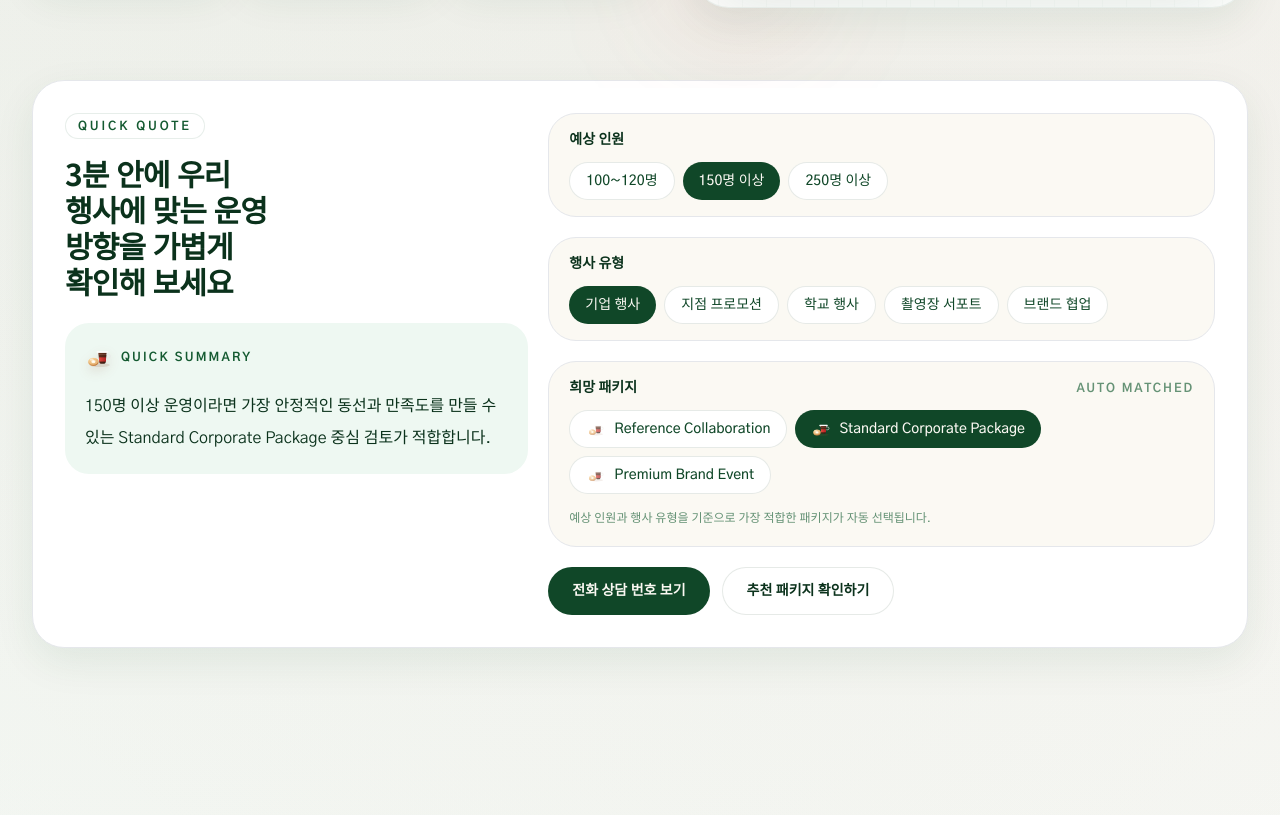
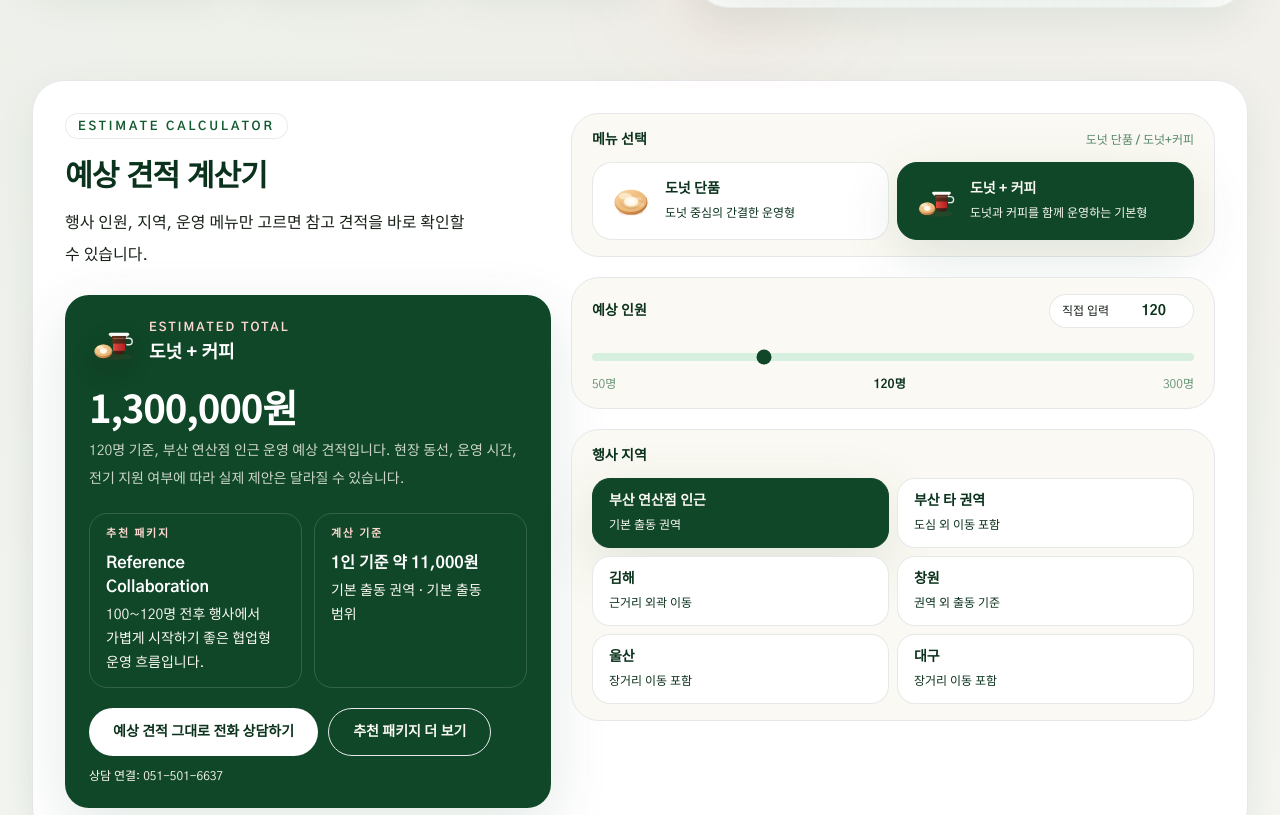
Before and after one commit to oreo4885-max/kkd-catering-landing, a Next.js app: page / in a window 1280 px wide. Shown: the part 844-1659 px from the top of the page. Built offline with nearby package versions, Linux system fonts and the light colour scheme; no server answers.

Commit message:
익명 견적 계산기 추가 및 카카오 문의 버튼 구조 준비

```diff
--- a/app/page.tsx
+++ b/app/page.tsx
@@ -4,6 +4,7 @@ import {
   FaqSection,
   HeroSection,
   InquirySection,
+  KakaoFloatingButton,
   PackagesSection,
   ProcessSection,
   QuickQuoteSection,
@@ -27,6 +28,7 @@ export default function Home() {
       <FaqSection />
       <InquirySection />
       <BottomCtaSection />
+      <KakaoFloatingButton />
       <StickyMobileCta />
     </main>
   );
--- a/components/landing/index.ts
+++ b/components/landing/index.ts
@@ -3,6 +3,7 @@ export { CoBrandingSection } from "./sections/co-branding-section";
 export { FaqSection } from "./sections/faq-section";
 export { HeroSection } from "./sections/hero-section";
 export { InquirySection } from "./sections/inquiry-section";
+export { KakaoFloatingButton } from "./sections/kakao-floating-button";
 export { PackagesSection } from "./sections/packages-section";
 export { ProcessSection } from "./sections/process-section";
 export { QuickQuoteSection } from "./sections/quick-quote-section";
--- a/components/landing/sections/quick-quote-section.tsx
+++ b/components/landing/sections/quick-quote-section.tsx
@@ -1,163 +1,297 @@
 "use client";
 
-import { useEffect, useMemo, useState } from "react";
+import { useMemo, useState } from "react";
 import { siteContent } from "@/app/content";
-import { DonutCoffeeIcon } from "../brand-icons";
+import { DonutCoffeeIcon, DonutIcon } from "../brand-icons";
 
-function AutoPackageIcon({ active }: { active: boolean }) {
-  return (
-    <DonutCoffeeIcon
-      className={`h-5 w-5 transition-transform duration-300 ${active ? "scale-100" : "scale-90 opacity-70"}`}
-    />
-  );
+type MenuOption = {
+  id: "donut" | "combo";
+  label: string;
+  description: string;
+  minimum: number;
+  perHead: number;
+};
+
+type RegionOption = {
+  id: string;
+  label: string;
+  surcharge: number;
+  note: string;
+};
+
+const menuOptions: MenuOption[] = [
+  {
+    id: "donut",
+    label: "도넛 단품",
+    description: "도넛 중심의 간결한 운영형",
+    minimum: 520000,
+    perHead: 7800,
+  },
+  {
+    id: "combo",
+    label: "도넛 + 커피",
+    description: "도넛과 커피를 함께 운영하는 기본형",
+    minimum: 690000,
+    perHead: 10800,
+  },
+];
+
+const regionOptions: RegionOption[] = [
+  {
+    id: "yeonsan",
+    label: "부산 연산점 인근",
+    surcharge: 0,
+    note: "기본 출동 권역",
+  },
+  {
+    id: "busan",
+    label: "부산 타 권역",
+    surcharge: 70000,
+    note: "도심 외 이동 포함",
+  },
+  {
+    id: "gimhae",
+    label: "김해",
+    surcharge: 100000,
+    note: "근거리 외곽 이동",
+  },
+  {
+    id: "changwon",
+    label: "창원",
+    surcharge: 150000,
+    note: "권역 외 출동 기준",
+  },
+  {
+    id: "ulsan",
+    label: "울산",
+    surcharge: 190000,
+    note: "장거리 이동 포함",
+  },
+  {
+    id: "daegu",
+    label: "대구",
+    surcharge: 230000,
+    note: "장거리 이동 포함",
+  },
+];
+
+const recommendedPackageCopy = {
+  reference: {
+    label: "Reference Collaboration",
+    note: "100~120명 전후 행사에서 가볍게 시작하기 좋은 협업형 운영 흐름입니다.",
+  },
+  standard: {
+    label: "Standard Corporate Package",
+    note: "가장 문의가 많은 기본 운영형으로, 도넛과 커피를 안정적으로 제안하기 좋습니다.",
+  },
+  premium: {
+    label: "Premium Brand Event",
+    note: "대형 행사나 브랜딩 밀도가 높은 현장에서 권장되는 상위 운영형입니다.",
+  },
+} as const;
+
+function formatCurrency(value: number) {
+  return `${new Intl.NumberFormat("ko-KR").format(value)}원`;
+}
+
+function roundToNearestTenThousand(value: number) {
+  return Math.round(value / 10000) * 10000;
 }
 
 export function QuickQuoteSection() {
-  const { quickQuote } = siteContent;
-  const [attendees, setAttendees] = useState("150명 이상");
-  const [eventType, setEventType] = useState(quickQuote.eventOptions[0]);
+  const [menu, setMenu] = useState<MenuOption["id"]>("combo");
+  const [attendees, setAttendees] = useState(120);
+  const [region, setRegion] = useState(regionOptions[0].id);
 
-  const isReferenceTier = attendees === "100~120명";
-  const isPremiumTier = attendees === "250명 이상";
-  const brandCollabDisabled = isReferenceTier;
+  const activeMenu = useMemo(() => menuOptions.find((item) => item.id === menu) ?? menuOptions[0], [menu]);
+  const activeRegion = useMemo(() => regionOptions.find((item) => item.id === region) ?? regionOptions[0], [region]);
+  const callTarget = siteContent.contact.contacts[0]?.href ?? "#inquiry-contact";
+  const callNumber = siteContent.contact.contacts[0]?.phone ?? "";
 
-  useEffect(() => {
-    if (brandCollabDisabled && eventType === "브랜드 협업") {
-      setEventType("기업 행사");
-    }
-  }, [brandCollabDisabled, eventType]);
+  const attendeeTier = attendees <= 120 ? "reference" : attendees >= 250 ? "premium" : "standard";
+  const recommendedPackage = recommendedPackageCopy[attendeeTier];
 
-  const desiredPackage = useMemo(() => {
-    if (isReferenceTier) return "Reference Collaboration";
-    if (isPremiumTier) return "Premium Brand Event";
-    return "Standard Corporate Package";
-  }, [isPremiumTier, isReferenceTier]);
+  const estimatedTotal = useMemo(() => {
+    const baseCost = Math.max(activeMenu.minimum, attendees * activeMenu.perHead);
+    const volumeDiscount = attendees >= 250 ? 0.94 : attendees >= 160 ? 0.97 : 1;
+    return roundToNearestTenThousand(baseCost * volumeDiscount + activeRegion.surcharge);
+  }, [activeMenu, activeRegion.surcharge, attendees]);
 
-  const summaryByPackage: Record<string, string> = {
-    "Reference Collaboration":
-      "100~120명 규모에서는 레퍼런스 협업형으로 진입 장벽을 낮추고, 현장 사진과 운영 톤을 함께 맞춰보는 흐름이 가장 자연스럽습니다.",
-    "Standard Corporate Package":
-      "150명 이상 운영이라면 가장 안정적인 동선과 만족도를 만들 수 있는 Standard Corporate Package 중심 검토가 적합합니다.",
-    "Premium Brand Event":
-      "250명 이상 대규모 행사라면 현장 존재감과 브랜드 연출 밀도를 함께 살릴 수 있는 Premium Brand Event가 가장 잘 맞습니다.",
-  };
+  const perHeadPrice = roundToNearestTenThousand(activeMenu.perHead * 10) / 10;
 
   return (
     <section className="-mt-2 pb-14 sm:pb-24" id="quick-quote">
       <div className="section-shell">
         <div className="rounded-[28px] border border-forest-900/8 bg-white p-4 shadow-card sm:rounded-[32px] sm:p-8">
-          <div className="grid gap-5 lg:grid-cols-[0.82fr_1.18fr] lg:items-start">
+          <div className="grid gap-5 lg:grid-cols-[0.86fr_1.14fr] lg:items-start">
             <div>
-              <span className="section-label">{quickQuote.eyebrow}</span>
-              <h2 className="ko-heading mt-4 max-w-[12ch] text-[1.9rem] font-semibold tracking-tight text-forest-900 sm:max-w-[14ch] sm:text-3xl">
-                {quickQuote.title}
+              <span className="section-label">Estimate Calculator</span>
+              <h2 className="ko-heading mt-4 max-w-[12ch] text-[1.9rem] font-semibold tracking-tight text-forest-900 sm:max-w-[15ch] sm:text-3xl">
+                예상 견적 계산기
               </h2>
-              <div className="mt-5 rounded-[22px] bg-forest-50 px-4 py-4 sm:mt-6 sm:rounded-[24px] sm:px-5 sm:py-5">
-                <div className="inline-flex items-center gap-2 text-xs font-semibold uppercase tracking-[0.18em] text-forest-700">
-                  <DonutCoffeeIcon className="h-7 w-7 drop-shadow-[0_5px_6px_rgba(132,52,22,0.16)]" />
-                  Quick Summary
+              <p className="ko-body mt-4 max-w-[34rem] text-[15px] leading-7 text-forest-800/86 sm:text-base sm:leading-8">
+                행사 인원, 지역, 운영 메뉴만 고르면 참고 견적을 바로 확인할 수 있습니다.
+              </p>
+
+              <div className="mt-5 rounded-[24px] bg-forest-800 px-5 py-5 text-cream shadow-soft sm:mt-6 sm:px-6 sm:py-6">
+                <div className="flex items-center gap-3">
+                  {activeMenu.id === "combo" ? (
+                    <DonutCoffeeIcon className="h-12 w-12 drop-shadow-[0_10px_12px_rgba(17,9,5,0.24)]" />
+                  ) : (
+                    <DonutIcon className="h-12 w-12 drop-shadow-[0_10px_12px_rgba(17,9,5,0.24)]" />
+                  )}
+                  <div>
+                    <p className="text-xs font-semibold uppercase tracking-[0.18em] text-[#ffd8d1]">Estimated Total</p>
+                    <p className="mt-1 text-lg font-semibold text-white">{activeMenu.label}</p>
+                  </div>
                 </div>
-                <p className="ko-body mt-3 text-[15px] leading-7 text-forest-900 sm:text-base sm:leading-8">{summaryByPackage[desiredPackage]}</p>
+
+                <p className="ko-heading mt-5 text-[2rem] font-semibold leading-none text-white sm:text-[2.4rem]">
+                  {formatCurrency(estimatedTotal)}
+                </p>
+                <p className="mt-3 text-sm leading-7 text-cream/80">
+                  {attendees}명 기준, {activeRegion.label} 운영 예상 견적입니다. 현장 동선, 운영 시간, 전기 지원 여부에 따라 실제 제안은
+                  달라질 수 있습니다.
+                </p>
+
+                <div className="mt-5 grid gap-3 sm:grid-cols-2">
+                  <div className="rounded-[18px] border border-white/15 bg-white/8 px-4 py-3">
+                    <p className="text-[11px] font-semibold uppercase tracking-[0.16em] text-[#ffd8d1]">추천 패키지</p>
+                    <p className="mt-2 text-base font-semibold text-white">{recommendedPackage.label}</p>
+                    <p className="mt-1 text-sm leading-6 text-cream/76">{recommendedPackage.note}</p>
+                  </div>
+                  <div className="rounded-[18px] border border-white/15 bg-white/8 px-4 py-3">
+                    <p className="text-[11px] font-semibold uppercase tracking-[0.16em] text-[#ffd8d1]">계산 기준</p>
+                    <p className="mt-2 text-base font-semibold text-white">1인 기준 약 {formatCurrency(perHeadPrice)}</p>
+                    <p className="mt-1 text-sm leading-6 text-cream/76">
+                      {activeRegion.note}
+                      {activeRegion.surcharge > 0 ? ` · 지역 가산 ${formatCurrency(activeRegion.surcharge)}` : " · 기본 출동 범위"}
+                    </p>
+                  </div>
+                </div>
+
+                <div className="mt-5 flex flex-col gap-2.5 sm:flex-row">
+                  <a
+                    href={callTarget}
+                    className="inline-flex h-12 items-center justify-center rounded-full bg-white px-6 text-sm font-semibold text-forest-900 transition hover:bg-blush"
+                  >
+                    예상 견적 그대로 전화 상담하기
+                  </a>
+                  <a
+                    href="#packages"
+                    className="inline-flex h-12 items-center justify-center rounded-full border border-white/24 px-6 text-sm font-semibold text-cream transition hover:bg-white/10"
+                  >
+                    추천 패키지 더 보기
+                  </a>
+                </div>
+                {callNumber ? <p className="mt-3 text-xs text-cream/62">상담 연결: {callNumber}</p> : null}
               </div>
             </div>
 
             <div className="grid gap-4 sm:gap-5">
               <div className="rounded-[24px] border border-forest-900/8 bg-cream px-3.5 py-3.5 sm:rounded-[28px] sm:px-5 sm:py-4">
-                <p className="text-sm font-semibold text-forest-900">예상 인원</p>
-                <div className="mt-3 flex flex-wrap gap-2">
-                  {quickQuote.attendeeOptions.map((option) => (
-                    <button
-                      key={option}
-                      type="button"
-                      onClick={() => setAttendees(option)}
-                      className={`ko-chip rounded-full px-3.5 py-1.5 text-[13px] font-medium transition sm:px-4 sm:py-2 sm:text-sm ${
-                        attendees === option
-                          ? "bg-forest-800 text-cream"
-                          : "border border-forest-900/10 bg-white text-forest-800"
-                      }`}
-                    >
-                      {option}
-                    </button>
-                  ))}
+                <div className="flex items-center justify-between gap-3">
+                  <p className="text-sm font-semibold text-forest-900">메뉴 선택</p>
+                  <p className="text-xs font-medium text-forest-700/70">도넛 단품 / 도넛+커피</p>
+                </div>
+                <div className="mt-3 grid gap-2 sm:grid-cols-2">
+                  {menuOptions.map((option) => {
+                    const active = option.id === menu;
+
+                    return (
+                      <button
+                        key={option.id}
+                        type="button"
+                        onClick={() => setMenu(option.id)}
+                        className={`rounded-[20px] border px-4 py-4 text-left transition ${
+                          active
+                            ? "border-forest-800 bg-forest-800 text-cream shadow-soft"
+                            : "border-forest-900/10 bg-white text-forest-900 hover:border-forest-700/20 hover:bg-forest-50"
+                        }`}
+                      >
+                        <div className="flex items-start gap-3">
+                          {option.id === "combo" ? (
+                            <DonutCoffeeIcon className="h-11 w-11 shrink-0" />
+                          ) : (
+                            <DonutIcon className="h-11 w-11 shrink-0" />
+                          )}
+                          <div>
+                            <p className="text-sm font-semibold">{option.label}</p>
+                            <p className={`mt-1 text-xs leading-5 ${active ? "text-cream/76" : "text-forest-700/72"}`}>
+                              {option.description}
+                            </p>
+                          </div>
+                        </div>
+                      </button>
+                    );
+                  })}
                 </div>
               </div>
 
               <div className="rounded-[24px] border border-forest-900/8 bg-cream px-3.5 py-3.5 sm:rounded-[28px] sm:px-5 sm:py-4">
-                <p className="text-sm font-semibold text-forest-900">행사 유형</p>
-                <div className="mt-3 flex flex-wrap gap-2">
-                  {quickQuote.eventOptions.map((option) => {
-                    const disabled = brandCollabDisabled && option === "브랜드 협업";
+                <div className="flex items-center justify-between gap-3">
+                  <p className="text-sm font-semibold text-forest-900">예상 인원</p>
+                  <div className="flex items-center gap-2 rounded-full border border-forest-900/10 bg-white px-3 py-1.5">
+                    <span className="text-xs font-medium text-forest-700/72">직접 입력</span>
+                    <input
+                      type="number"
+                      min={50}
+                      max={300}
+                      step={10}
+                      value={attendees}
+                      onChange={(event) => {
+                        const nextValue = Number(event.target.value);
+
+                        if (Number.isNaN(nextValue)) return;
+                        setAttendees(Math.max(50, Math.min(300, nextValue)));
+                      }}
+                      className="w-16 border-0 bg-transparent p-0 text-right text-sm font-semibold text-forest-900 focus:outline-none"
+                    />
+                  </div>
+                </div>
+                <div className="mt-4">
+                  <input
+                    type="range"
+                    min={50}
+                    max={300}
+                    step={10}
+                    value={attendees}
+                    onChange={(event) => setAttendees(Number(event.target.value))}
+                    className="h-2 w-full cursor-pointer appearance-none rounded-full bg-forest-100 accent-forest-800"
+                  />
+                  <div className="mt-2 flex items-center justify-between text-xs text-forest-700/65">
+                    <span>50명</span>
+                    <span className="font-semibold text-forest-900">{attendees}명</span>
+                    <span>300명</span>
+                  </div>
+                </div>
+              </div>
+
+              <div className="rounded-[24px] border border-forest-900/8 bg-cream px-3.5 py-3.5 sm:rounded-[28px] sm:px-5 sm:py-4">
+                <p className="text-sm font-semibold text-forest-900">행사 지역</p>
+                <div className="mt-3 grid gap-2 sm:grid-cols-2">
+                  {regionOptions.map((option) => {
+                    const active = option.id === region;
 
                     return (
                       <button
-                        key={option}
+                        key={option.id}
                         type="button"
-                        onClick={() => {
-                          if (!disabled) setEventType(option);
-                        }}
-                        disabled={disabled}
-                        className={`ko-chip rounded-full px-3.5 py-1.5 text-[13px] font-medium transition sm:px-4 sm:py-2 sm:text-sm ${
-                          disabled
-                            ? "cursor-not-allowed border border-forest-900/6 bg-[#e7ebe8] text-forest-700/35"
-                            : eventType === option
-                              ? "bg-forest-800 text-cream"
-                              : "border border-forest-900/10 bg-white text-forest-800"
+                        onClick={() => setRegion(option.id)}
+                        className={`rounded-[18px] border px-4 py-3 text-left transition ${
+                          active
+                            ? "border-forest-800 bg-forest-800 text-cream shadow-soft"
+                            : "border-forest-900/10 bg-white text-forest-900 hover:border-forest-700/20 hover:bg-forest-50"
                         }`}
                       >
-                        {option}
+                        <p className="text-sm font-semibold">{option.label}</p>
+                        <p className={`mt-1 text-xs leading-5 ${active ? "text-cream/76" : "text-forest-700/72"}`}>
+                          {option.note}
+                        </p>
                       </button>
                     );
                   })}
                 </div>
-                {brandCollabDisabled ? (
-                  <p className="ko-body mt-3 text-[11px] leading-5 text-forest-700/65 sm:text-xs sm:leading-6">
-                    100~120명 기준에서는 브랜드 협업 유형을 제외한 행사만 레퍼런스 협업형으로 자동 추천됩니다.
-                  </p>
-                ) : null}
-              </div>
-
-              <div className="rounded-[24px] border border-forest-900/8 bg-cream px-3.5 py-3.5 sm:rounded-[28px] sm:px-5 sm:py-4">
-                <div className="flex items-center justify-between gap-3">
-                  <p className="text-sm font-semibold text-forest-900">희망 패키지</p>
-                  <span className="text-xs font-semibold uppercase tracking-[0.16em] text-forest-700/65">Auto Matched</span>
-                </div>
-                <div className="mt-3 flex flex-wrap gap-2">
-                  {quickQuote.packageOptions.map((option) => {
-                    const active = desiredPackage === option;
-
-                    return (
-                      <div
-                        key={option}
-                        className={`ko-chip inline-flex items-center gap-2 rounded-full px-3.5 py-1.5 text-[13px] font-medium transition-all duration-300 sm:px-4 sm:py-2 sm:text-sm ${
-                          active
-                            ? "soft-pulse bg-forest-800 text-cream shadow-soft"
-                            : "border border-forest-900/10 bg-white text-forest-800"
-                        }`}
-                      >
-                        <AutoPackageIcon active={active} />
-                        <span>{option}</span>
-                      </div>
-                    );
-                  })}
-                </div>
-                <p className="ko-body mt-3 text-[11px] leading-5 text-forest-700/65 sm:text-xs sm:leading-6">
-                  예상 인원과 행사 유형을 기준으로 가장 적합한 패키지가 자동 선택됩니다.
-                </p>
-              </div>
-
-              <div className="flex flex-col gap-2.5 sm:flex-row sm:gap-3">
-                <a
-                  href={quickQuote.primaryCta.href}
-                  className="inline-flex h-11 items-center justify-center rounded-full bg-forest-800 px-5 text-[13px] font-semibold text-cream transition hover:bg-forest-900 sm:h-12 sm:px-6 sm:text-sm"
-                >
-                  {quickQuote.primaryCta.label}
-                </a>
-                <a
-                  href={quickQuote.secondaryCta.href}
-                  className="inline-flex h-11 items-center justify-center rounded-full border border-forest-900/10 bg-white px-5 text-[13px] font-semibold text-forest-900 transition hover:bg-forest-50 sm:h-12 sm:px-6 sm:text-sm"
-                >
-                  {quickQuote.secondaryCta.label}
-                </a>
               </div>
             </div>
           </div>
--- a/components/landing/sections/sticky-mobile-cta.tsx
+++ b/components/landing/sections/sticky-mobile-cta.tsx
@@ -1,5 +1,3 @@
-import { siteContent } from "@/app/content";
-
 export function StickyMobileCta() {
   return (
     <div className="fixed inset-x-0 bottom-0 z-50 border-t border-forest-900/10 bg-cream/98 p-4 sm:hidden">
```
Also changed, not shown: components/landing/sections/kakao-floating-button.tsx (added, +20 -0 lines), 1 other file (tests, documents, lock files or other folders).
